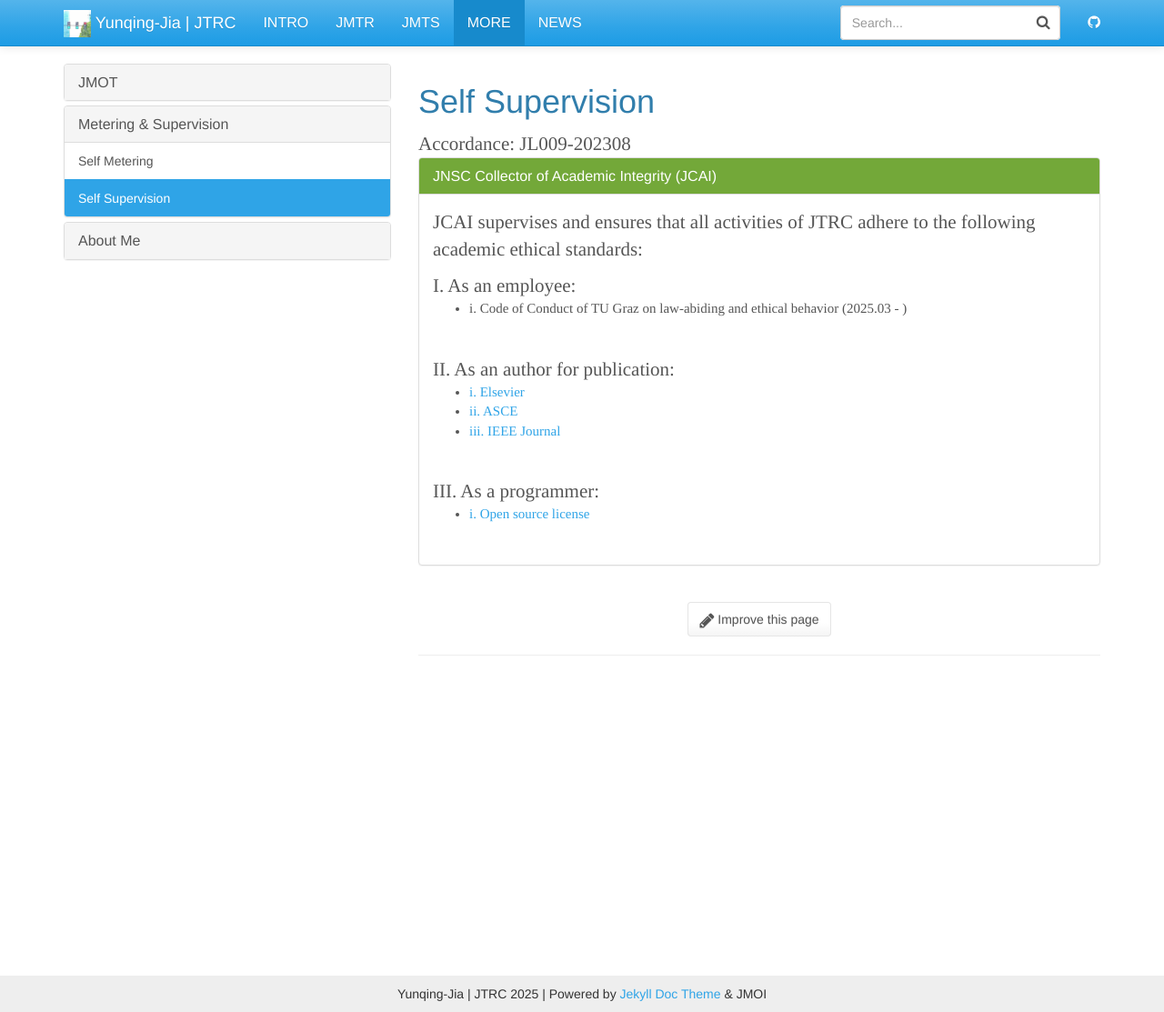
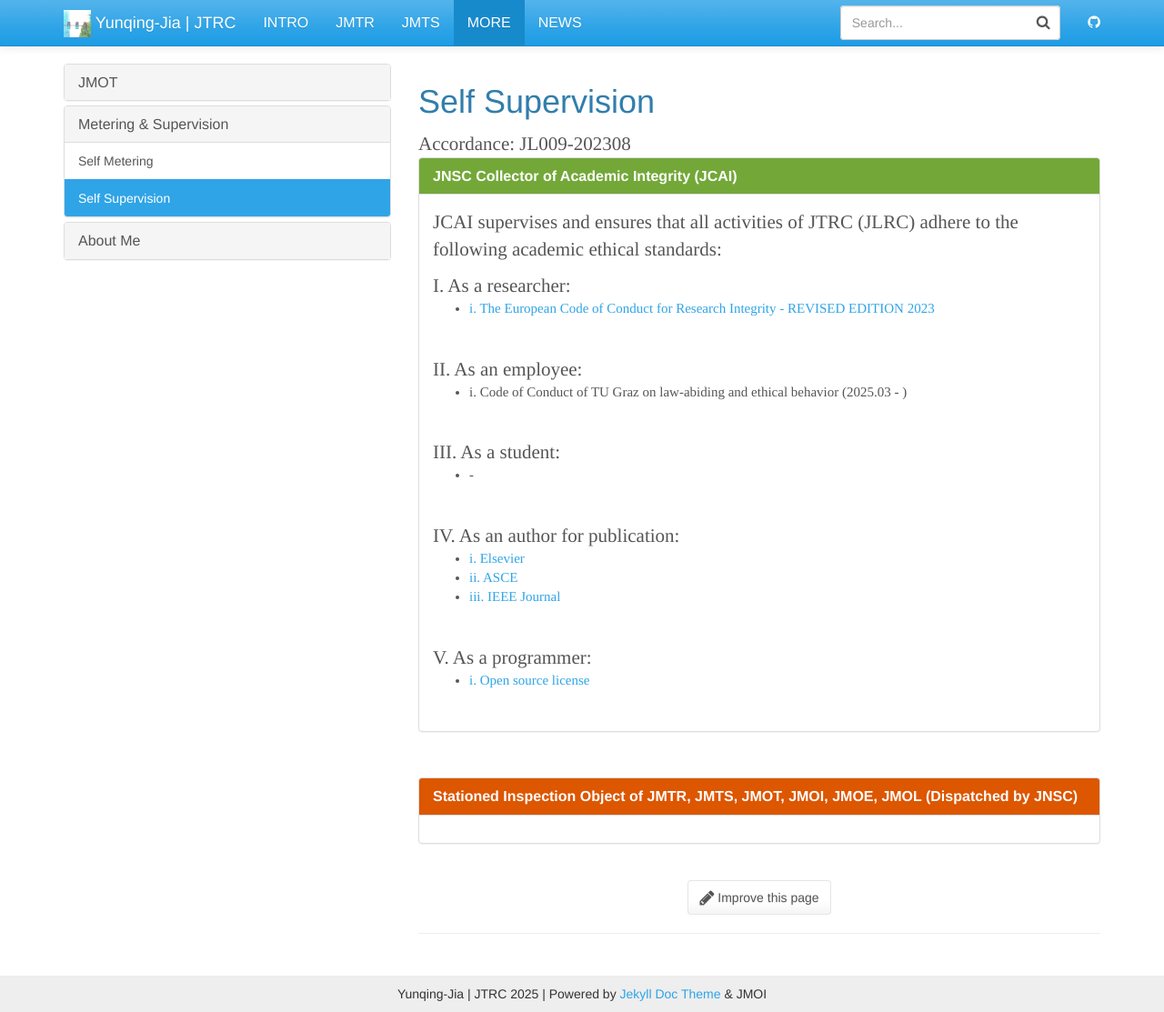
Before and after one commit to Yunqing-Jia/JTRC, a Jekyll site: the page built from _more/supervision.md, in a window 1280 px wide and 1113 px high. Shown: the whole window at 91% size. Built offline with Jekyll 4.4.1, drawn with Linux system fonts in a browser that asks for light colours.

Commit message:
Update supervision.md

```diff
--- a/_more/supervision.md
+++ b/_more/supervision.md
@@ -24,16 +24,26 @@ font-size:15px;
 
 <div class="panel panel-success">
 <div class="panel-heading">
-<h3 class="panel-title">JNSC Collector of Academic Integrity (JCAI)</h3>
+<h3 class="panel-title" style="font-weight: bold;">JNSC Collector of Academic Integrity (JCAI)</h3>
 </div>
 <div class="panel-body">
 <div class="introh">
-JCAI supervises and ensures that all activities of JTRC adhere to the following academic ethical standards:
+JCAI supervises and ensures that all activities of JTRC (JLRC) adhere to the following academic ethical standards:
 </div>
 
 <p>
 <div class="introh">
-        I. As an employee:
+   I. As a researcher:
+</div>
+<ul class="introt">
+  <li><a href="https://allea.org/wp-content/uploads/2023/06/European-Code-of-Conduct-Revised-Edition-2023.pdf" target="_blank">i. The European Code of Conduct for Research Integrity - REVISED EDITION 2023</a></li>
+</ul>
+</p>
+<br>
+
+<p>
+<div class="introh">
+    II. As an employee:
 </div>
 <ul class="introt">
   <li>i. Code of Conduct of TU Graz on law-abiding and ethical behavior (2025.03 - )</li>
@@ -43,7 +53,17 @@ JCAI supervises and ensures that all activities of JTRC adhere to the following
 
 <p>
 <div class="introh">
-  II. As an author for publication:
+  III. As a student:
+</div>
+<ul class="introt">
+  <li>-</li>
+</ul>
+</p>
+<br>
+
+<p>
+<div class="introh">
+  IV. As an author for publication:
 </div>
 <ul class="introt">
   <li><a href="https://www.elsevier.com/about/policies-and-standards/publishing-ethics#4-duties-of-authors" target="_blank">i. Elsevier</a></li>
@@ -64,3 +84,18 @@ JCAI supervises and ensures that all activities of JTRC adhere to the following
 <br>
 </div>
 </div>
+
+<br>
+
+<div class="panel panel-warning">
+<div class="panel-heading">
+<h3 class="panel-title" style="font-weight: bold;">Stationed Inspection Object of JMTR, JMTS, JMOT, JMOI, JMOE, JMOL (Dispatched by JNSC)</h3>
+</div>
+<div class="panel-body">
+<div class="introh">
+
+</div>
+
+
+</div>
+</div>
```
Also changed, not shown: other parts of _more/supervision.md (+1 -1 lines).
